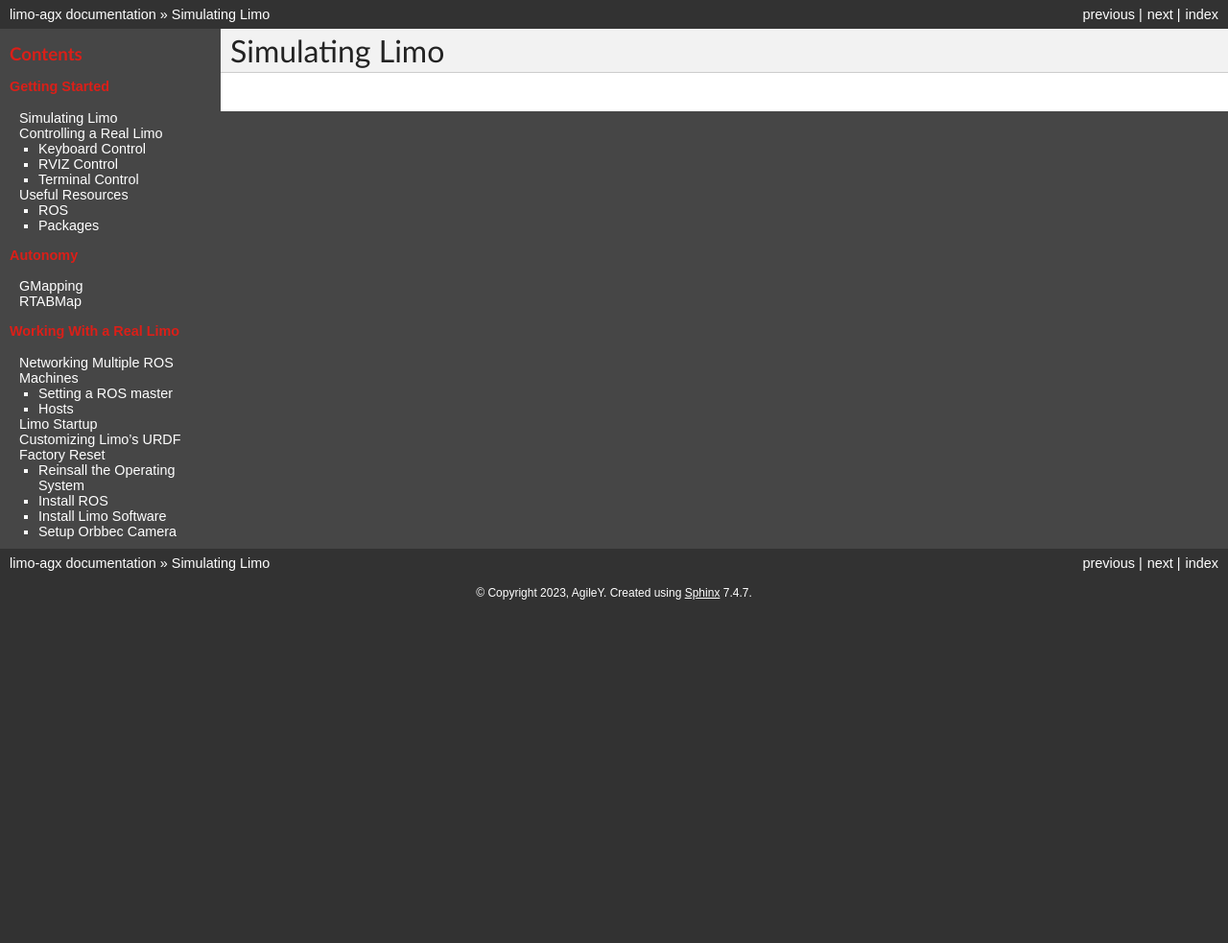
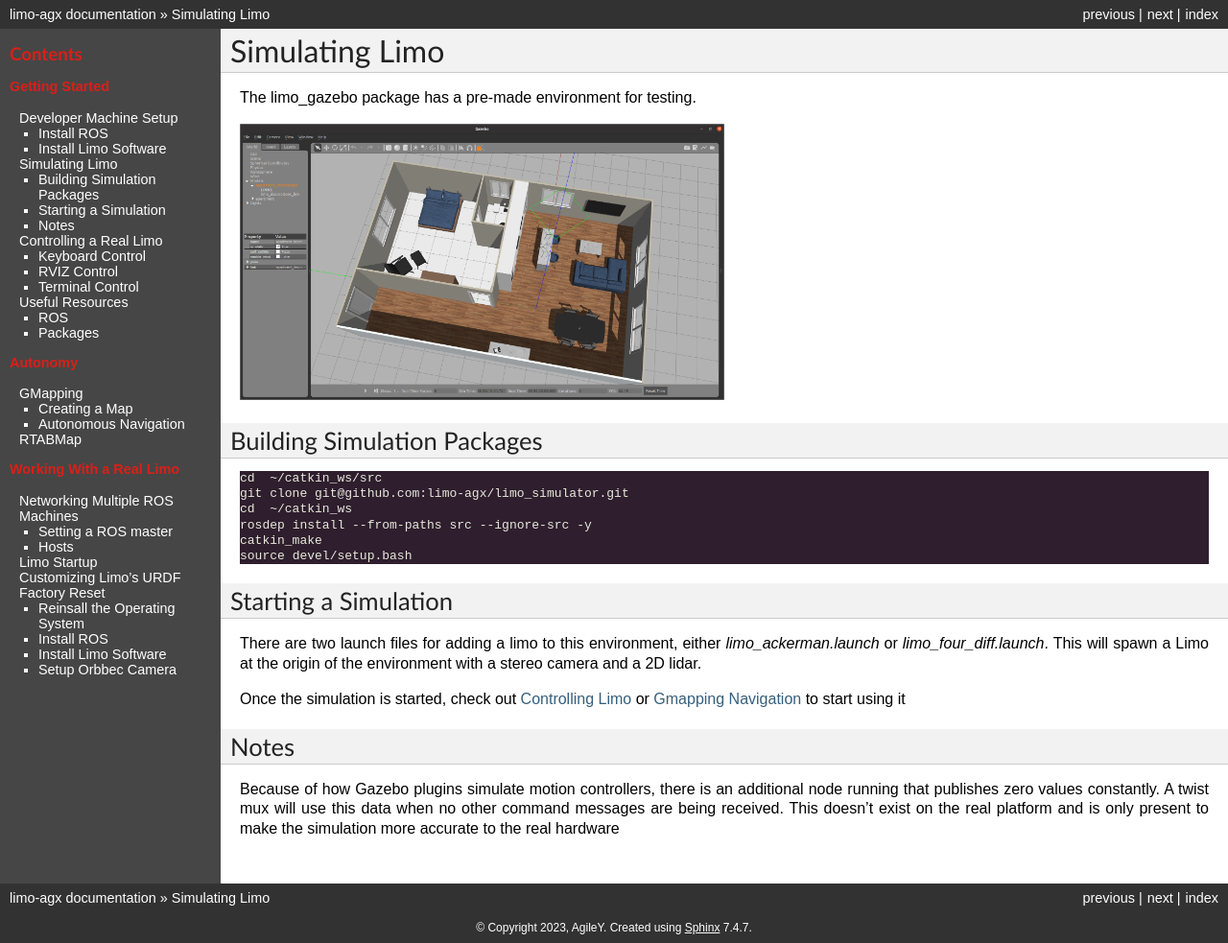
Before and after one commit to limo-agx/limo-agx.github.io, a Sphinx documentation site: the page built from source/simulating_limo.rst, in a window 1280 px wide. Shown: the whole page at 96% size. Built offline with Sphinx 7.4.7, drawn with Linux system fonts in a browser that asks for light colours; before the commit the page ends 900 px from its top, so only the background shows below that.

Commit message:
Lots of little changes

```diff
--- a/source/index.rst
+++ b/source/index.rst
@@ -5,6 +5,7 @@ Welcome to limo-agx's documentation!
    :maxdepth: 1
    :caption: Getting Started
 
+   developer_machine_setup
    simulating_limo
    controlling_limo
    useful_links
--- a/source/navigation_gmapping.rst
+++ b/source/navigation_gmapping.rst
@@ -1,2 +1,8 @@
 GMapping
 ========
+
+Creating a Map
+--------------
+
+Autonomous Navigation
+---------------------
--- a/source/simulating_limo.rst
+++ b/source/simulating_limo.rst
@@ -1,2 +1,30 @@
 Simulating Limo
 ===============
+
+The limo_gazebo package has a pre-made environment for testing.
+
+.. image:: images/simulation_apartment.png
+
+Building Simulation Packages
+----------------------------
+
+.. code-block:: bash
+
+    cd  ~/catkin_ws/src
+    git clone git@github.com:limo-agx/limo_simulator.git
+    cd  ~/catkin_ws
+    rosdep install --from-paths src --ignore-src -y
+    catkin_make
+    source devel/setup.bash
+
+Starting a Simulation
+---------------------
+
+There are two launch files for adding a limo to this environment, either `limo_ackerman.launch` or `limo_four_diff.launch`.  This will spawn a Limo at the origin of the environment with a stereo camera and a 2D lidar.
+
+Once the simulation is started, check out :doc:`Controlling Limo <controlling_limo>` or :doc:`Gmapping Navigation <navigation_gmapping>` to start using it
+
+Notes
+-----
+
+Because of how Gazebo plugins simulate motion controllers, there is an additional node running that publishes zero values constantly.  A twist mux will use this data when no other command messages are being received.  This doesn't exist on the real platform and is only present to make the simulation more accurate to the real hardware
```
Also changed, not shown: source/developer_machine_setup.rst (added, +37 -0 lines), source/images/simulation_apartment.png (added), source/useful_links.rst (line endings or trailing spaces).
